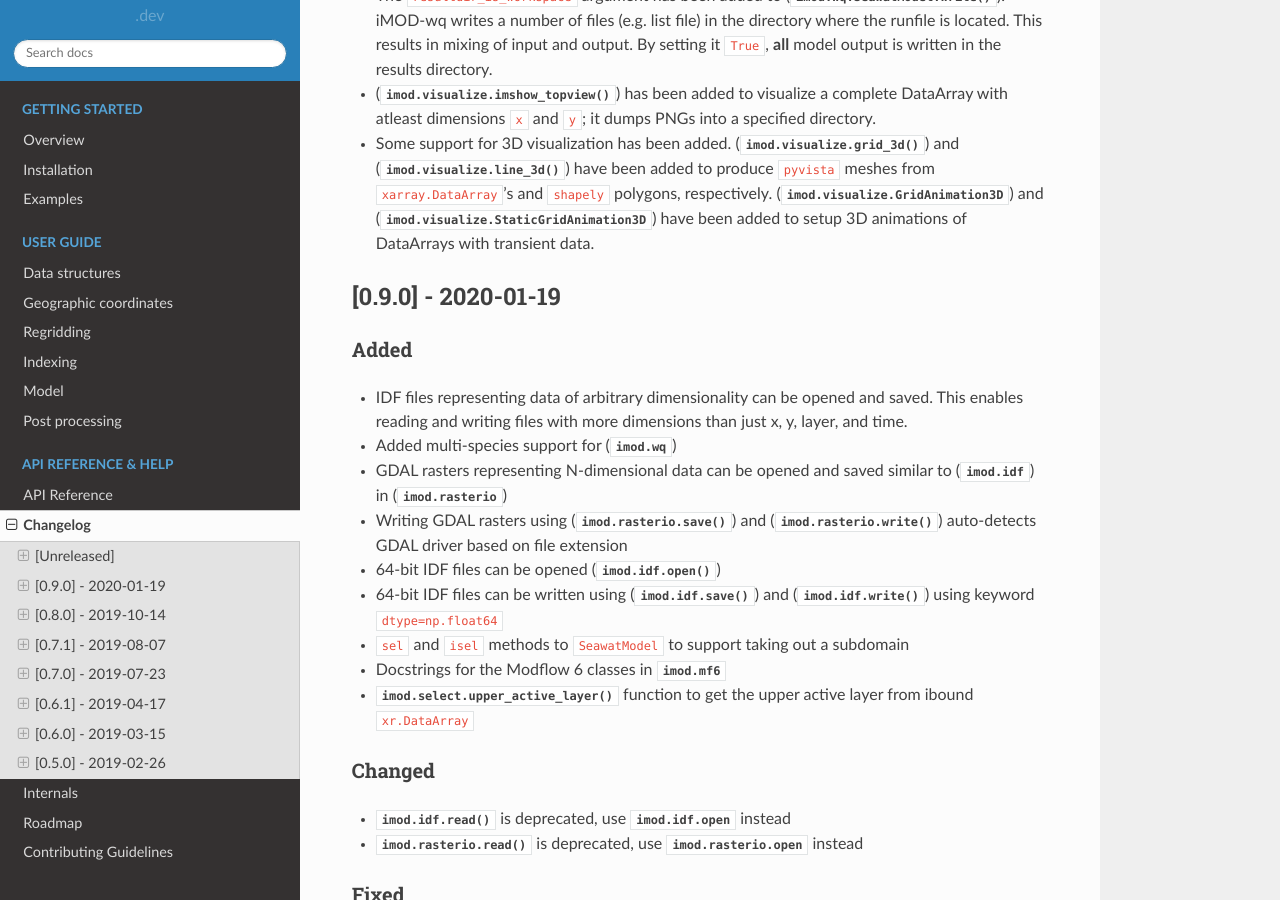
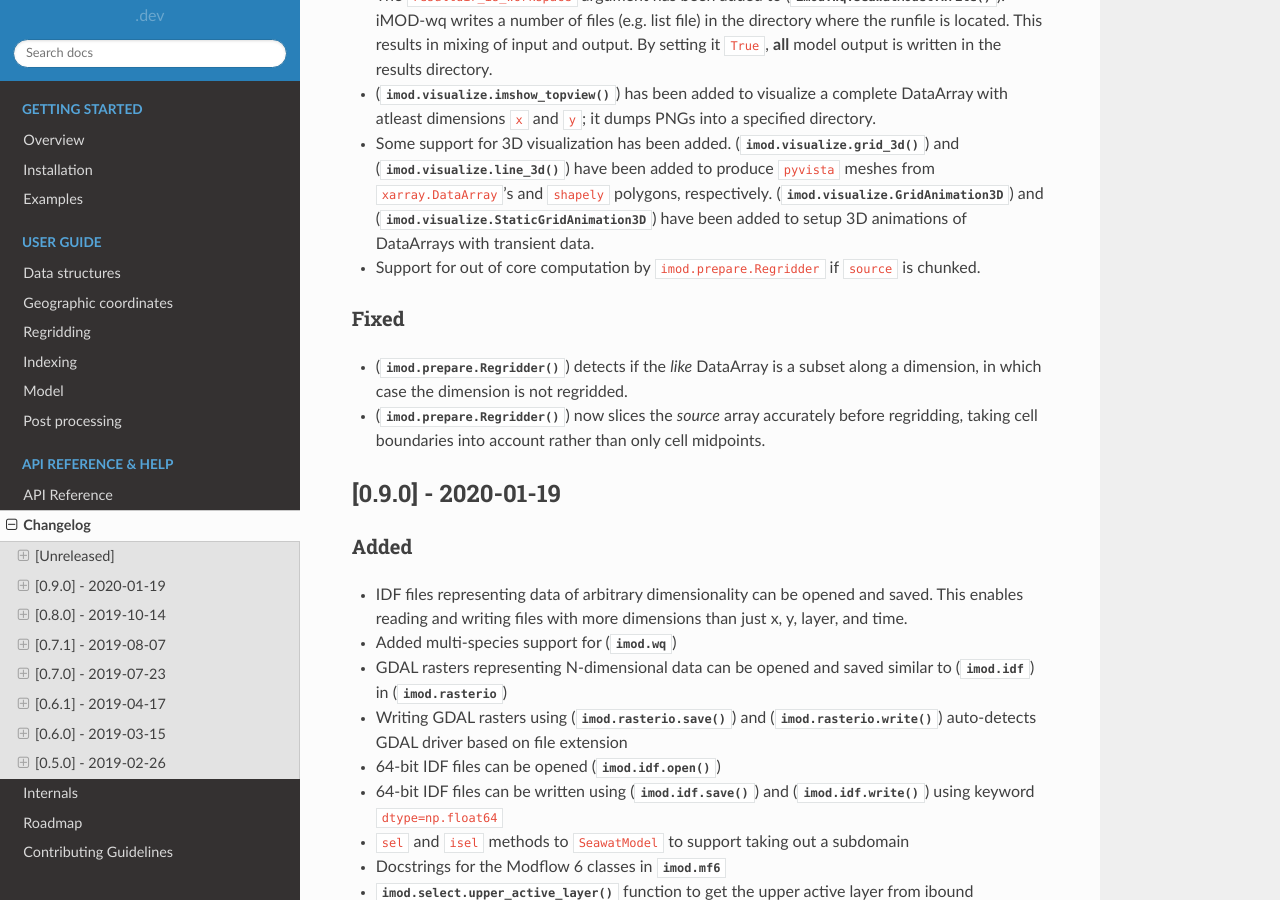
Before and after one commit to Deltares/imod-python, a Sphinx documentation site: the page built from docs/changelog.rst, in a window 1280 px wide and 900 px high, scrolled down 660 px. Built offline with Sphinx 7.4.7 and the Read the Docs theme 2.0.0, drawn with Linux system fonts in a browser that asks for light colours; the version number could not be read and is left out.

Commit message:
Update changelog for regridding

```diff
--- a/docs/changelog.rst
+++ b/docs/changelog.rst
@@ -36,7 +36,17 @@ Added
    ``shapely`` polygons, respectively.
    (:class:`imod.visualize.GridAnimation3D`) and (:class:`imod.visualize.StaticGridAnimation3D`)
    have been added to setup 3D animations of DataArrays with transient data.
+-  Support for out of core computation by ``imod.prepare.Regridder`` if ``source``
+   is chunked.
 
+Fixed
+~~~~~
+
+-  (:meth:`imod.prepare.Regridder`) detects if the `like` DataArray is a subset
+   along a dimension, in which case the dimension is not regridded.
+-  (:meth:`imod.prepare.Regridder`) now slices the `source` array accurately
+   before regridding, taking cell boundaries into account rather than only
+   cell midpoints.
 
 [0.9.0] - 2020-01-19
 --------------------
```
